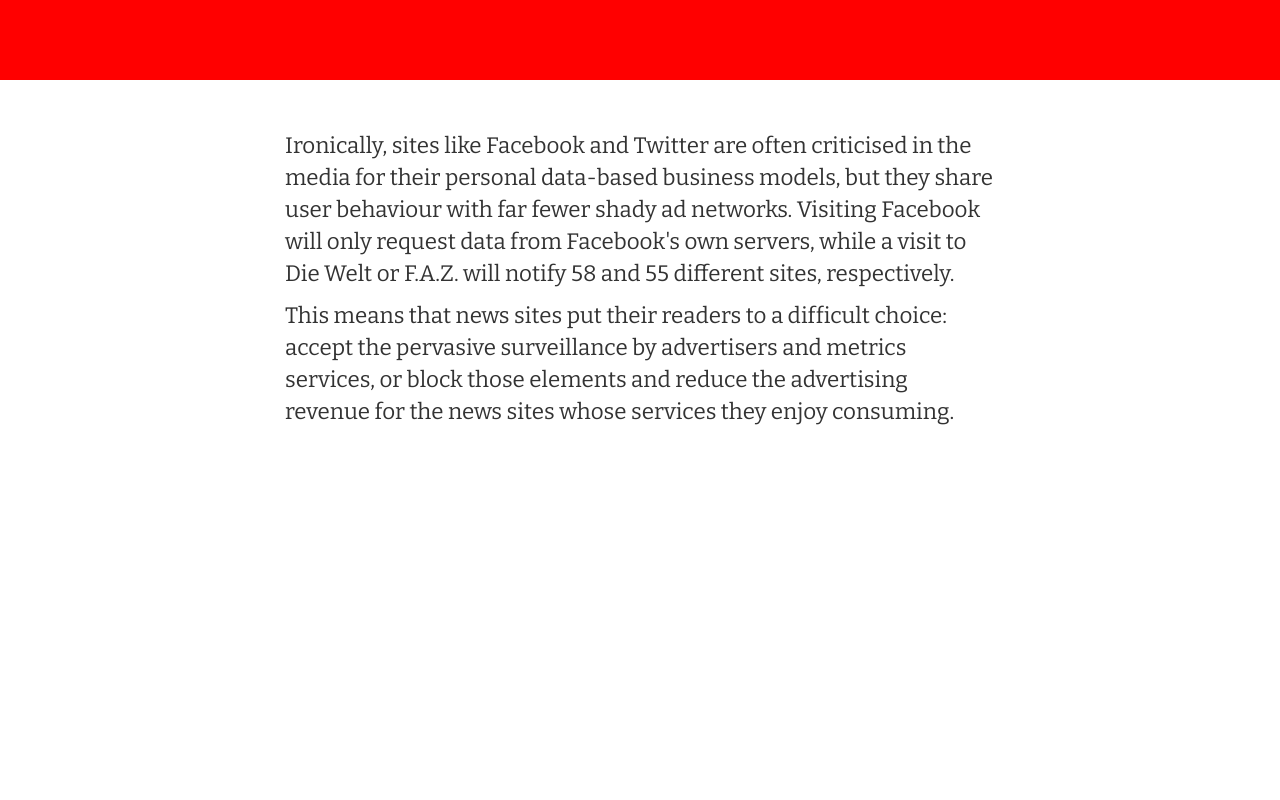
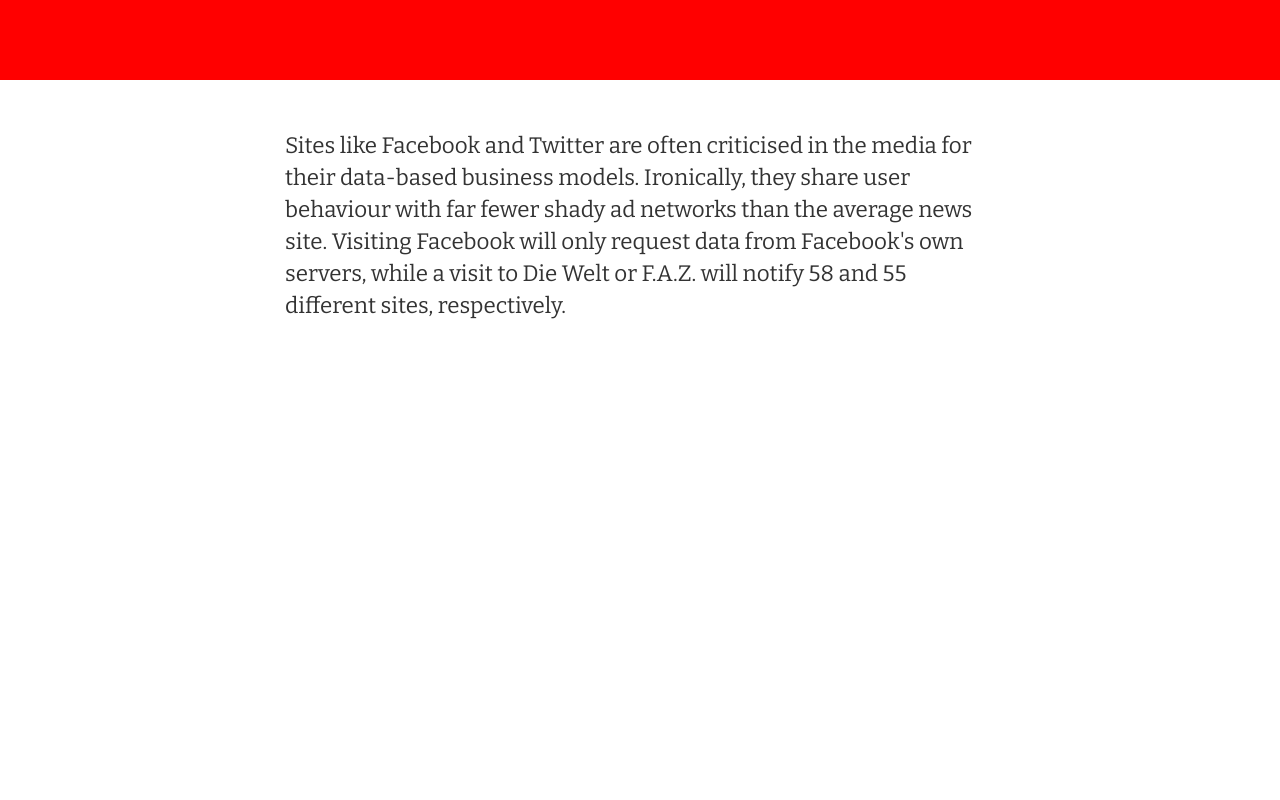
Before and after one commit to okfde/the-news-reads-us, a plain HTML site: page index.html in a window 1280 px wide. Shown: the part 2320-3120 px from the top of the page. Drawn offline with nearby package versions, Linux system fonts and the light colour scheme.

Commit message:
Change the copy around.

```diff
--- a/index.html
+++ b/index.html
@@ -43,9 +43,9 @@
 
         <section>
             <div class="container element">
-                <p>Ironically, sites like Facebook and Twitter are often criticised in the media for their personal data-based business models, but they share user behaviour with far fewer shady ad networks. Visiting Facebook will only request data from Facebook's own servers, while a visit to Die Welt or F.A.Z. will notify 58 and 55 different sites, respectively.</p>
+                <p>Sites like Facebook and Twitter are often criticised in the media for their data-based business models. Ironically, they share user behaviour with far fewer shady ad networks than the average news
+                site. Visiting Facebook will only request data from Facebook's own servers, while a visit to Die Welt or F.A.Z. will notify 58 and 55 different sites, respectively.</p>
 
-                <p>This means that news sites put their readers to a difficult choice: accept the pervasive surveillance by advertisers and metrics services, or block those elements and reduce the advertising revenue for the news sites whose services they enjoy consuming.</p>
             </div>
         </section>
         <section class="read">
@@ -73,6 +73,8 @@
 
         <section class="save-your-soul">
             <h1>Install Ghostery?</h1>
+
+            <p>This means that news sites put their readers to a difficult choice: accept the pervasive surveillance by advertisers and metrics services, or block those elements and reduce the advertising revenue for the news sites whose services they enjoy consuming.</p>
 
             <p>A better compromise would be for readers to share their data to news sites, who then control the sharing of that data with third party web-sites - instead of inviting them onto their web sites to collect whatever information they want, with whatever mechanism they want.</p>
 
```
